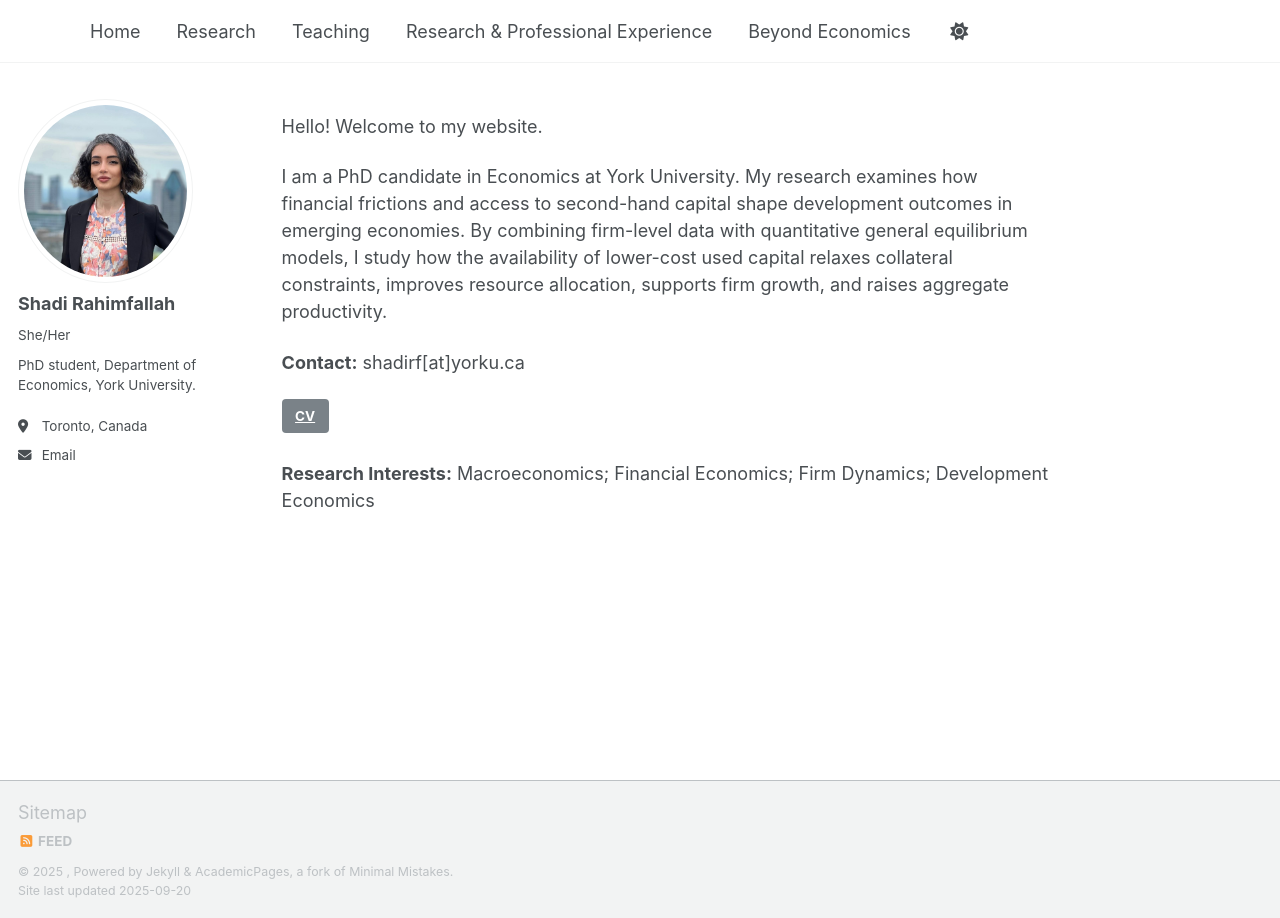
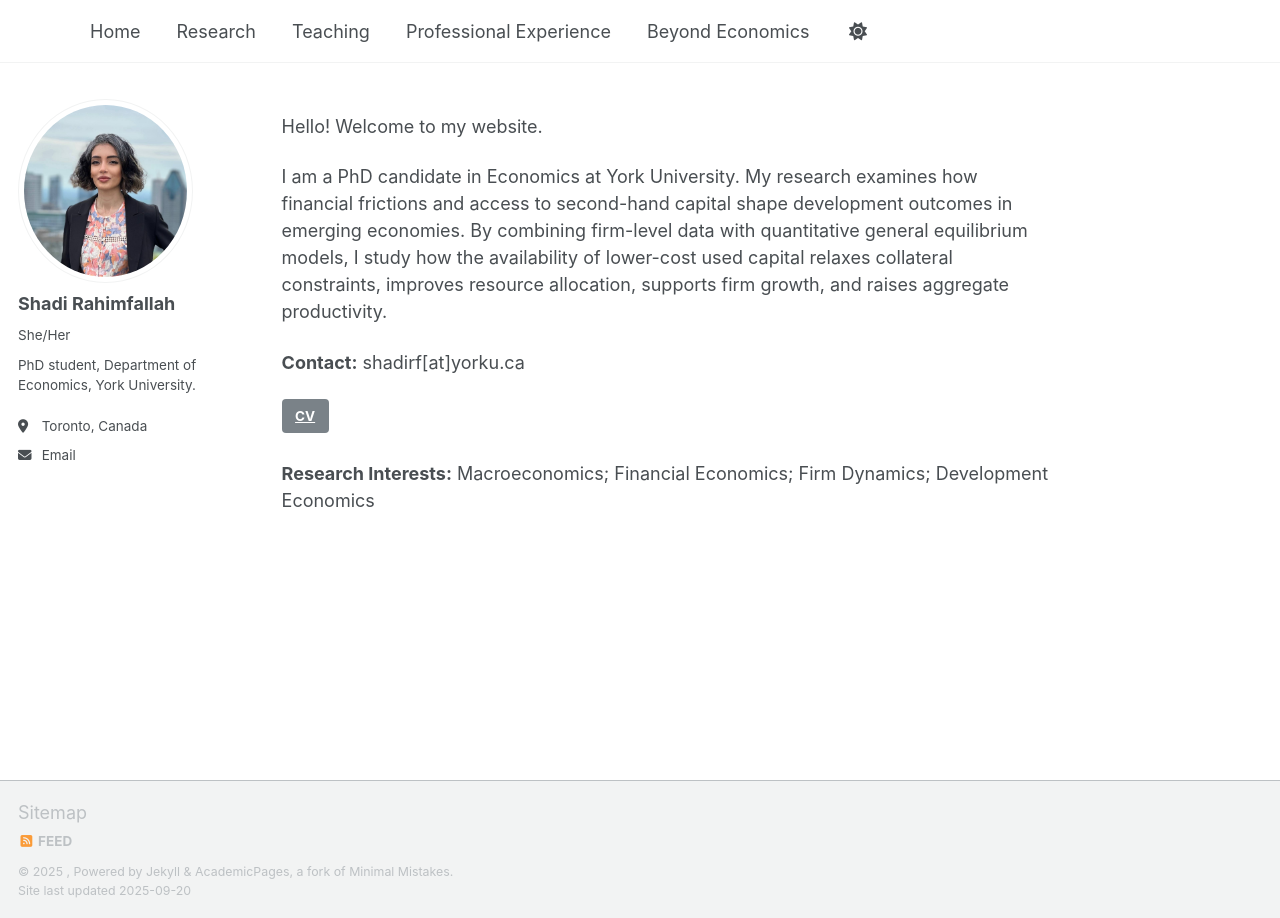
Before and after one commit to ShadiRahimfallah/ShadiRahimfallah.github.io, a Jekyll site: the page built from index.md, in a window 1280 px wide. Built offline with Jekyll 4.4.1, drawn with Linux system fonts in a browser that asks for light colours; a script that is not in the unit is left out.

Commit message:
Update navigation.yml

```diff
--- a/_data/navigation.yml
+++ b/_data/navigation.yml
@@ -5,7 +5,7 @@ main:
     url: /research/
   - title: "Teaching"
     url: /teaching/
-  - title: "Research & Professional Experience"
+  - title: "Professional Experience"
     url: /experience/
   - title: "Beyond Economics"
     url: /personal/
```
